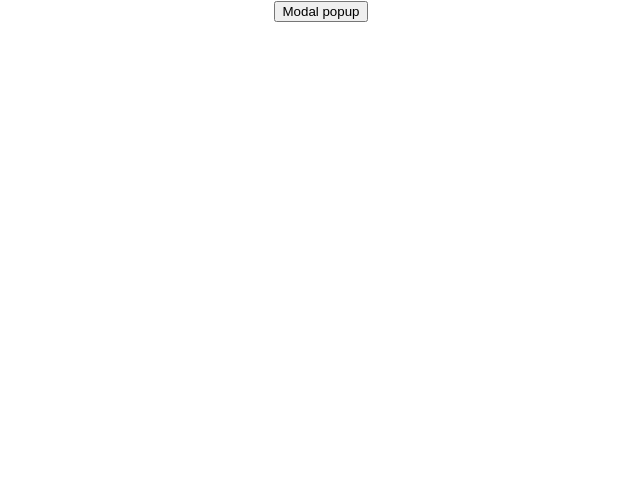
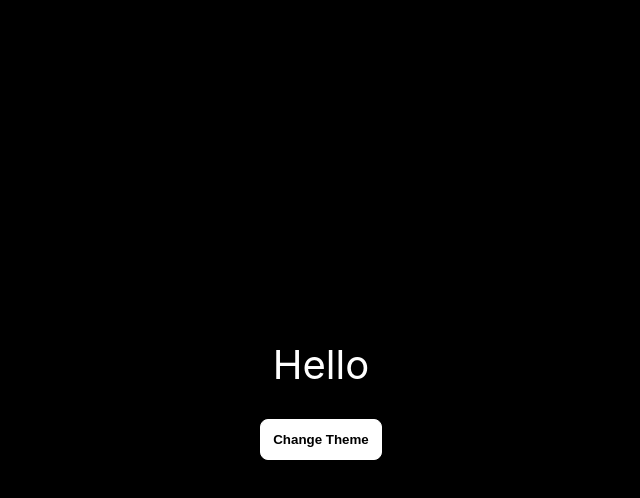
Before and after one commit to Shivani-Kangralkar/reactjs_interview_coding_part1, a React (Create React App) app: page / in a window 1280 px wide. Shown: the top 498 px of the page, without its empty margins (319-959 px from the left). Built offline with nearby package versions, Linux system fonts and the light colour scheme.

Commit message:
light dark theme change on button click

```diff
--- a/src/App.js
+++ b/src/App.js
@@ -5,7 +5,8 @@ import './App.css';
 // import Accordian from './components/accordian/Accordian';
 // import Timer from './components/countdowmTimer/Timer'
 // import FilterProducts from './components/filterCategory/FilterProducts'
-import ModalTest from './components/custom-modal-popup/ModalTest'
+// import ModalTest from './components/custom-modal-popup/ModalTest'
+import LightDark from './components/light-dark-mode/LightDark';
 
 
 
@@ -25,7 +26,11 @@ function App() {
       {/* <FilterProducts /> */}
 
       {/* custom Pop up modal */}
-      <ModalTest />
+      {/* <ModalTest /> */}
+
+      {/* change theme "dark " "light" */}
+
+      <LightDark/>
     </div>
   );
 }
--- /dev/null
+++ b/src/components/light-dark-mode/LightDark.jsx
@@ -0,0 +1,27 @@
+import React from 'react'
+import useLocalStorage from './useLocalStorage'
+import './theme.css'
+
+const LightDark = () => {
+    // initailly theme is set to dark mode , key="theme" value="dark" is passed to custome hook
+    const [value, setValue] = useLocalStorage("theme","dark");
+
+    console.log("value", value);
+
+    const handleToggle = () => {
+        setValue(value === "light" ? "dark" : "light")
+    }
+  return (
+    <div className='light-dark-mode' data-theme ={value}>
+        <div className='container'>
+            <p>Hello</p>
+            <button onClick={handleToggle}>
+                Change Theme
+            </button>
+        </div>
+
+    </div>
+  )
+}
+
+export default LightDark
--- /dev/null
+++ b/src/components/light-dark-mode/theme.css
@@ -0,0 +1,46 @@
+:root {
+    --background: #ffffff;
+    --text-primary: #000;
+    --button-bg: #000;
+    --button-text: #ffffff;
+  }
+
+  [data-theme="dark"] {
+    --background: #000000;
+    --text-primary: #fff;
+    --button-bg: #fff;
+    --button-text: #000;
+  }
+  .light-dark-mode {
+    background-color: var(--background);
+    height: 100vh;
+    display: flex;
+    flex-direction: column;
+    justify-content: center;
+    font-size: 20px;
+    transition: all 0.5s;
+  }
+
+  .light-dark-mode .container {
+    display: flex;
+    justify-content: center;
+    align-items: center;
+    flex-direction: column;
+    gap: 30px;
+  }
+
+  .light-dark-mode .container p {
+    color: var(--text-primary);
+    font-size: 40px;
+    margin: 0px;
+  }
+
+  .light-dark-mode .container button {
+    background-color: var(--button-bg);
+    border: 1px solid var(--button-bg);
+    color: var(--button-text);
+    padding: 12px;
+    border-radius: 8px;
+    font-weight: 600;
+    cursor: pointer;
+  }
--- /dev/null
+++ b/src/components/light-dark-mode/useLocalStorage.js
@@ -0,0 +1,27 @@
+import  { useEffect, useState } from 'react'
+
+const useLocalStorage = (key, defaultValue) => {
+    const [value,setValue] = useState(()=>{
+
+        let currentValue;
+
+        try{
+            currentValue = JSON.parse(
+                localStorage.getItem(key) || String(defaultValue)
+            )
+
+        }catch(error){
+            console.log(error);
+            currentValue = defaultValue;
+        }
+        return currentValue
+    });
+
+    useEffect(()=>{
+        // local storage key value is stored in array of strings , [""]
+        localStorage.setItem(key, JSON.stringify(value))
+    },[key,value])
+  return [value,setValue]
+}
+
+export default useLocalStorage
```
